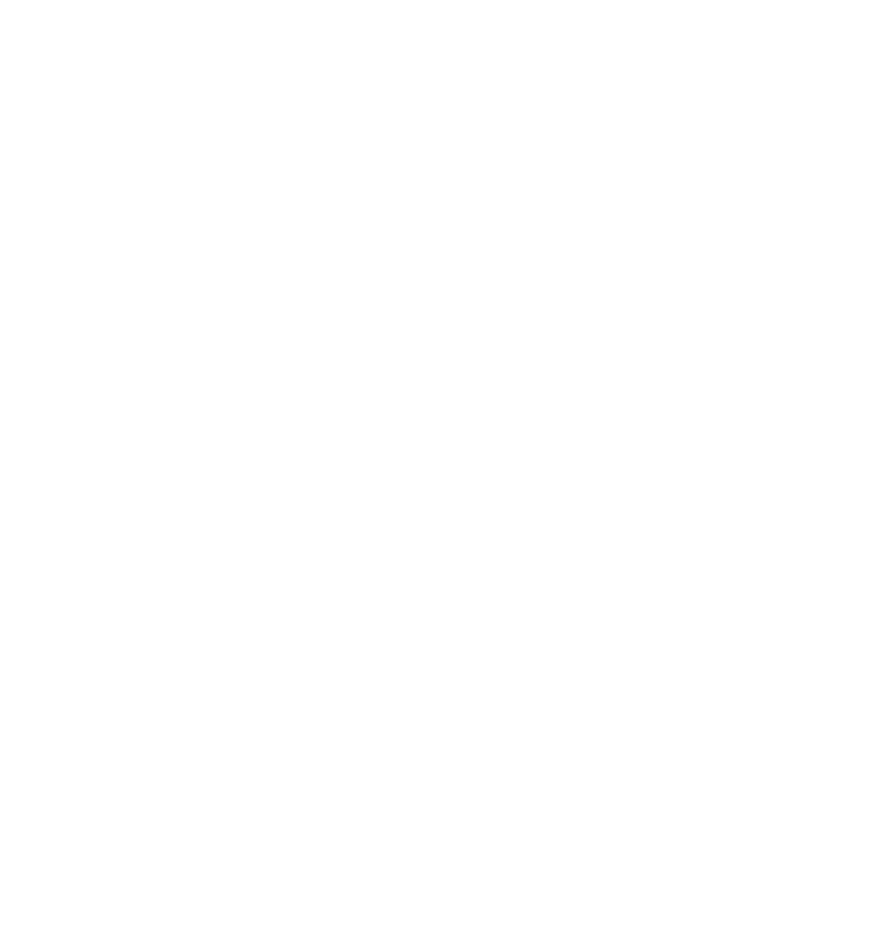
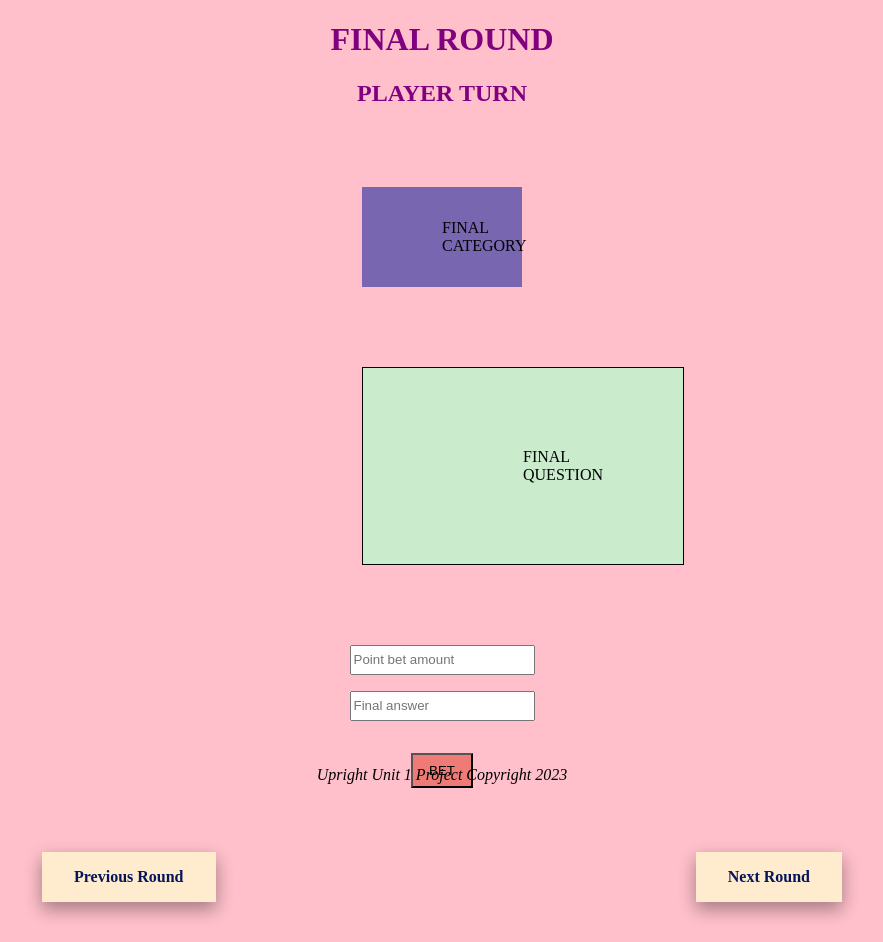
Before and after one commit to Irina001/Jeopardy, a plain HTML site: page finalRound.html in a window 1280 px wide. Shown: the whole page, without its empty margins (198-1081 px from the left). Before the commit the page ends 800 px from the top, so only its background shows below. Drawn offline with Linux system fonts and the light colour scheme.

Commit message:
Ticket #U1_04 complete

```diff
--- /dev/null
+++ b/Styles/final.css
@@ -0,0 +1,33 @@
+#input_spacer{
+    margin-top:1rem;
+}
+
+#question{
+    padding: 5rem 10rem 5rem 10rem;
+    margin: 5rem 35rem 5rem 35rem;
+    text-align: center;
+    border: 0.1rem solid black;
+    background-color: #CAECCC;
+}
+
+#final-category{
+    background-color: #7866B0 !important;
+    padding: 2rem 5rem 2rem 5rem;
+    margin: 5rem 35rem 5rem 35rem;
+    text-align: center;
+}
+
+form{
+    text-align: center;
+}
+
+input{
+    height: 1.5rem;;
+}
+
+#bet-button{
+    text-align: center;
+    margin: 2rem;
+}
+
+button{padding: 0.5rem 1rem 0.5rem 1rem;}
--- a/Styles/rounds.css
+++ b/Styles/rounds.css
@@ -16,20 +16,6 @@
  .grid-item:hover{
  background-color: #8BD28C;
 box-shadow: 0 8px 16px 0 rgba(0, 0, 0, 0.2), 0 6px 20px 0 rgba(0, 0, 0, 0.19);
-}
-
-.category{
-    background-color: #7866B0;
-}
-
-.category:hover{
-    background-color: #7866B0;
-    box-shadow: none;
-}
-
-h1, h2 {
-    text-align: center;
-    color: #800080;
 }
 
 #textarea, #buttons {
--- a/Styles/style.css
+++ b/Styles/style.css
@@ -2,6 +2,12 @@ body {
     margin: auto;
     padding:auto;
     background-color: pink;
+}
+
+h1,
+h2 {
+    text-align: center;
+    color: #800080;
 }
 
 .container{
@@ -40,6 +46,14 @@ body {
     background-color: aliceblue;
 }
 
+.category {
+    background-color: #7866B0!important;
+}
+
+.category:hover {
+    background-color: #7866B0;
+    box-shadow: none;
+}
 
 
 footer{
--- a/finalRound.html
+++ b/finalRound.html
@@ -0,0 +1,37 @@
+<!DOCTYPE html>
+<html lang="en">
+<head>
+    <meta charset="UTF-8">
+    <meta name="viewport" content="width=device-width, initial-scale=1.0">
+    <link rel="stylesheet" href="Styles/style.css">
+    <link rel="stylesheet" href="Styles/final.css">
+    <link rel="stylesheet" href="Styles/rounds.css">
+
+    <title>Final Round</title>
+</head>
+<body>
+    <h1>FINAL ROUND</h1>
+    <h2>PLAYER TURN</h2>
+
+    <div id="final-category" >FINAL CATEGORY</div>
+    <div id="question">FINAL QUESTION</div>
+<form>
+    <input placeholder="Point bet amount" type="number" id="points" name="points">
+    <div id="input_spacer"></div>
+    <input placeholder="Final answer">
+</form>
+
+<div id="bet-button">
+<button>BET</button>
+</div>
+
+<div class="buttons_container">
+    <a class="navigation_buttons" href="./secondRound.html">Previous Round</a>
+    <a class="navigation_buttons" href="./finalRound.html">Next Round</a>
+</div>
+
+<footer align="center">
+    <p>Upright Unit 1 Project Copyright 2023</p>
+</footer>
+</body>
+</html>
```
